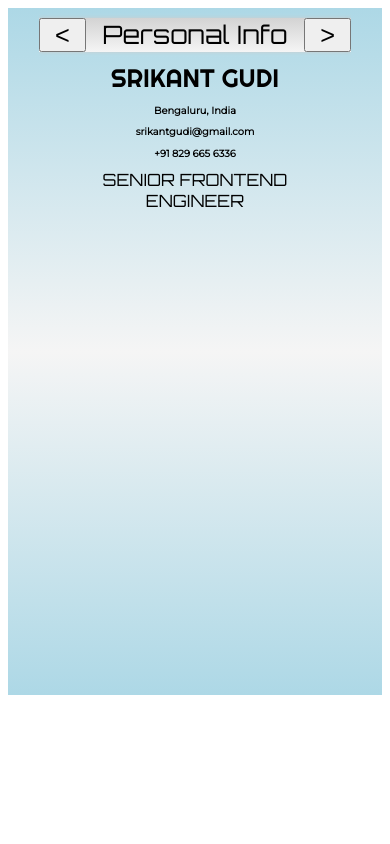
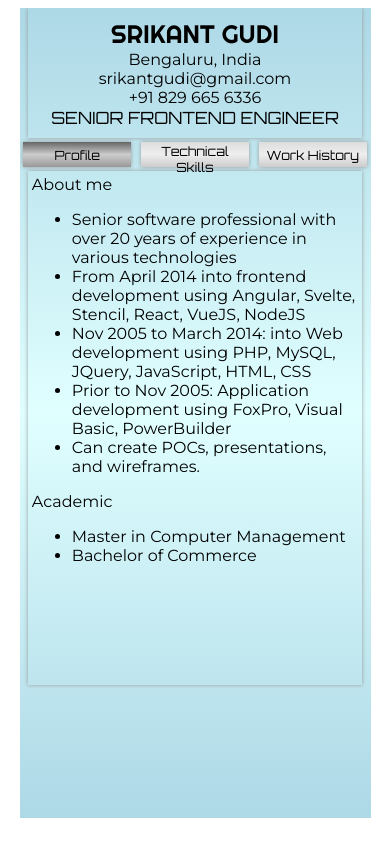
Before and after one commit to srikantgudi/srikantgudi.github.io, a Svelte app: page / in a window 390 px wide. Built offline with nearby package versions, Linux system fonts and the light colour scheme.

Commit message:
Changed the look n feel.

```diff
--- a/public/global.css
+++ b/public/global.css
@@ -1,72 +1,58 @@
 #app {
-    height: 100%;
-    width: 100%;
+    background: linear-gradient(lightblue,lightcyan,lightblue);
+    height: 96vh;
+    width: 90vw;
+    margin: auto;
     overflow: hidden;
-    margin: auto;
-    background: linear-gradient(lightblue,whitesmoke,lightblue);
 }
-.container {
+.menubar {
     display: flex;
-    flex-flow: column;
-    width: 80vw;
-    margin: 0 auto;
-    overflow: hidden;
-    height: inherit;
-    margin: auto;
+    flex-flow: row;
+    gap: 10px;
+    padding: 1vmin;
 }
-.sectiontitle {
-    border-radius: 4px;
+.menuitem {
+    flex: 1;
+    width: 30vw;
+    height: 3vmax;
+    align-items: center;
+    border: 0;
+    background: linear-gradient(#ddd,#eee,#ccc);
+    box-shadow: 0 0 4px #999999;
+    font-size: 1.5vmax;
     font-family: Orbitron;
-    font-size: 18px;
+    cursor: pointer;
+}
+.menuitem.active {
+    background: linear-gradient(#666666,#cccccc,#999999);
+}
+.content {
+    margin: 0 1vmax;
+    height: 60vmin;
+    overflow-y: auto;
+    padding: 1vmin;
+    box-shadow: 0 0 4px #999999;
+    font-family: Montserrat;
+}
+.exp-title {
+    background: linear-gradient(#666666,whitesmoke,#999999);
+    color: navy;
     font-weight: 600;
-    line-height: 1.5;
     padding: 10px;
     border-radius: 10px 10px 0 0;
-    letter-spacing: 1px;
-    background-color: #666666;
-    color: #f9f9f9;
-    margin-bottom: 8px;
 }
-
-.content {
-    font-size: 1vmax;
-    font-family: Montserrat;
-    height: 75vh;
-    width: 70vw;
-    margin: 0 auto;
-    overflow-y: auto;
+.org-name {
+    background-color: #dddddd;
+    padding: 5px 10px;
 }
-.content-title {
-    display: grid;
-    grid-template-columns: auto 1fr auto;
-    font-family: Orbitron;
-    font-size: 3vmax;
-    text-align: center;
-    box-shadow: 0 0 4px #cccccc;
-    margin-bottom: 10px;
-    background: linear-gradient(lightgrey,whitesmoke);
-}
-.nav-buttons-bar {
-    display: flex;
-    width: inherit;
-    margin-bottom: 10px;
-}
-.nav-btn {
-    flex: 1;
-    height: 4vmax;
-    width: 12vmin;
-    font-size: 3vmax;
-    cursor: pointer;
-}
-@media screen and (max-width: 420px) {
-    .skilla {
-        flex-flow: colummn;
+@media screen and (max-width: 480px) {
+    .content {
+        height: 60vmax;
     }
-    .skillgroup {
-        width: 100%;
-    font-size: 1vmax;
+    .exp-title, .org-name {
+        font-size: 12px;
     }
-    .content-text {
-        font-size: 2vmax;
+    .skillname {
+        font-size: 14px;
     }
 }
--- a/src/App.svelte
+++ b/src/App.svelte
@@ -5,10 +5,9 @@
   import WorkHistory from "./WorkHistory.svelte";
 
   let components = [
-    {name: 'Personal Info', comp: Topnav},
-    {name: 'Profile', comp: Profile},
-    {name: 'Technical Skills', comp: Skills},
-    {name: 'Work History', comp: WorkHistory}
+    {key: 'profile', name: 'Profile', comp: Profile},
+    {key: 'skills', name: 'Technical Skills', comp: Skills},
+    {key: 'exp', name: 'Work History', comp: WorkHistory}
   ]
   let currComp = components[0].comp;
   let curIdx = 0;
@@ -25,16 +24,15 @@
 </script>
 
 <div id="app">
-  <div class="container">
-    <div class="nav-buttons-bar">
-    </div>
-    <div class="content-title">
-      <button class="nav-btn" on:click={() => goComp(-1)}>&lt;</button>
-      <div>{components[curIdx].name}</div>
-      <button class="nav-btn next" on:click={() => goComp(1)}>&gt;</button>
-    </div>
-    <div class="content">
-      <svelte:component this={currComp} />
-    </div>
+  <Topnav />
+  <div class="menubar">
+    {#each components as component}
+    <button class="menuitem" class:active={currComp === component.comp} on:click={() => {currComp = component.comp}}>
+      {component.name}
+    </button>
+    {/each}
+  </div>
+  <div class="content">
+    <svelte:component this={currComp} />
   </div>
 </div>
--- a/src/Skills.svelte
+++ b/src/Skills.svelte
@@ -22,16 +22,20 @@
   }
   .skillgroup {
     width: inherit;
-    box-shadow: 0 2px 0 #999999;
+    box-shadow: 0 2px 4px #999999;
     margin-bottom: 1vmax;
-    padding: 1vmax;
+    padding: 5px;
   }
-  .skillgroup:last-child {
-    border-bottom: none;
+  .skillgrouptitle {
+    box-sizing: border-box;
+    background-color: #cccccc;
+    border-radius: 0 0 4px 4px;
+    padding: 5px;
   }
   .skillname {
-    font-size: 1vmax;
     font-family: Montserrat;
+    font-size: 16px;
+    padding: 5px;
   }
   @media screen and (max-width: 420px) {
     .skills {
@@ -44,7 +48,7 @@
 <div class="skills">
   {#each skills as skill}
     <div class="skillgroup">
-      <div class="sectiontitle">{skill.group}:</div>
+      <div class="skillgrouptitle">{skill.group}:</div>
       <div class="skillname">{skill.items}</div>
     </div>
   {/each}
--- a/src/Topnav.svelte
+++ b/src/Topnav.svelte
@@ -1,6 +1,10 @@
 <style>
   .content {
     text-align: center;
+    display: flex;
+    flex-flow: column;
+    padding: 10px;
+    height: auto;
   }
   .title {
     font-size: 3vmax;
@@ -10,11 +14,25 @@
     font-size: 2vmax;
     font-family: Orbitron;
   }
+  .contact {
+    display: flex;
+    font-family: Montserrat;
+  }
+  .contact-item {
+    flex: 1;
+  }
+  @media screen and (max-width: 480px) {
+    .contact {
+      flex-flow: column;
+    }
+  }
 </style>
 <div class="content">
   <div class="title">SRIKANT GUDI</div>
-  <h3>Bengaluru,  India</h3>
-  <h3>srikantgudi@gmail.com</h3>
-  <h3>+91 829 665 6336</h3>
+  <div class="contact">
+    <div class="contact-item">Bengaluru,  India</div>
+    <div class="contact-item">srikantgudi@gmail.com</div>
+    <div class="contact-item">+91 829 665 6336</div>
+  </div>
   <div class="position-title">SENIOR FRONTEND ENGINEER</div>
 </div>
--- a/src/WorkHistory.svelte
+++ b/src/WorkHistory.svelte
@@ -104,7 +104,7 @@
 </style>
 <div>
   {#each expList as exp, idx}
-    <div class="sectiontitle">
+    <div class="exp-title">
       {exp.header.jobTitle} :: {exp.header.dates}
     </div>
     <div class="org-name">
```
